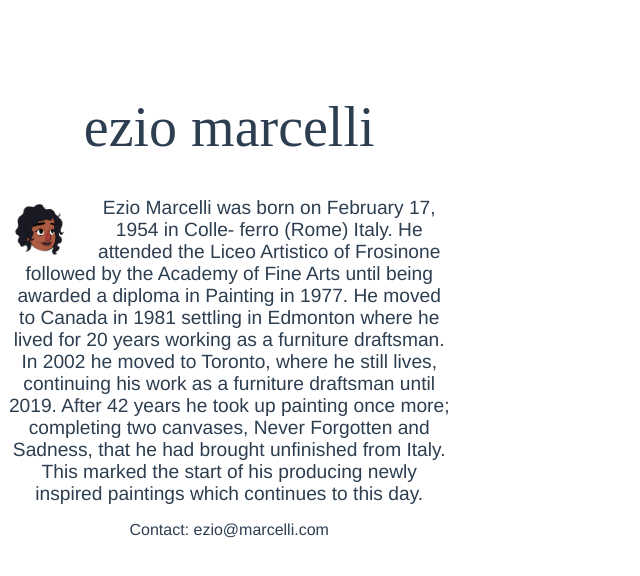
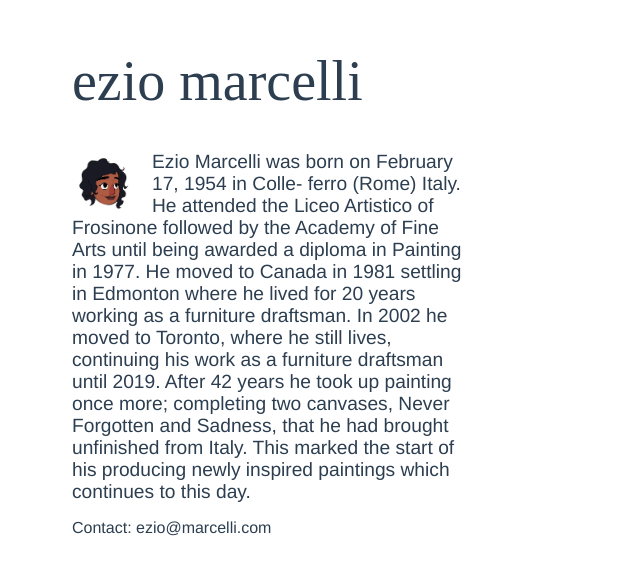
Before and after one commit to lucasmarcelli/ezio-art-2, a Vue app: page / in a window 1280 px wide. Shown: the part 134-710 px from the top of the page, without its empty margins (0-640 px from the left). Built offline with nearby package versions, Linux system fonts and the light colour scheme.

Commit message:
style: minor padding and margin adjustments

```diff
--- a/src/App.vue
+++ b/src/App.vue
@@ -29,9 +29,8 @@ export default {
   font-family: Avenir, Helvetica, Arial, sans-serif;
   -webkit-font-smoothing: antialiased;
   -moz-osx-font-smoothing: grayscale;
-  text-align: center;
+  padding: 3rem 4rem 0;
   color: #2c3e50;
-  margin-top: 60px;
   display: flex;
 }
 </style>
--- a/src/components/ArtBook.vue
+++ b/src/components/ArtBook.vue
@@ -168,7 +168,7 @@ export default {
 <style lang="scss" scoped>
 .art-book {
   width: 95%;
-  height: 95vh;
+  height: 90vh;
 }
 
 .flipbook {
```
